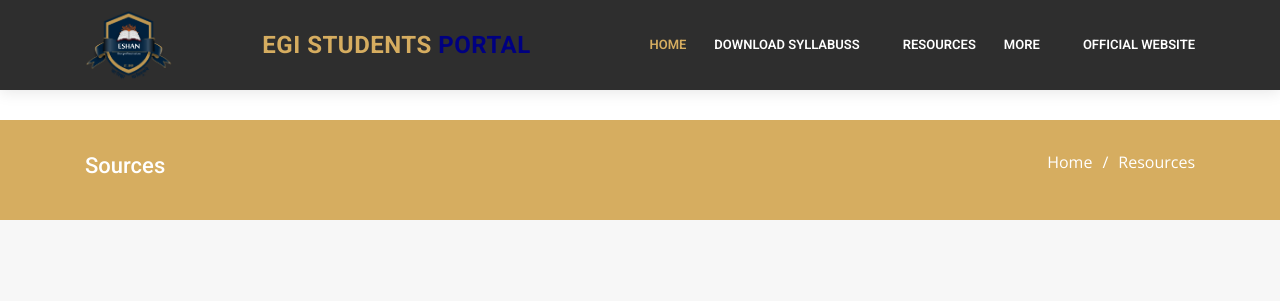
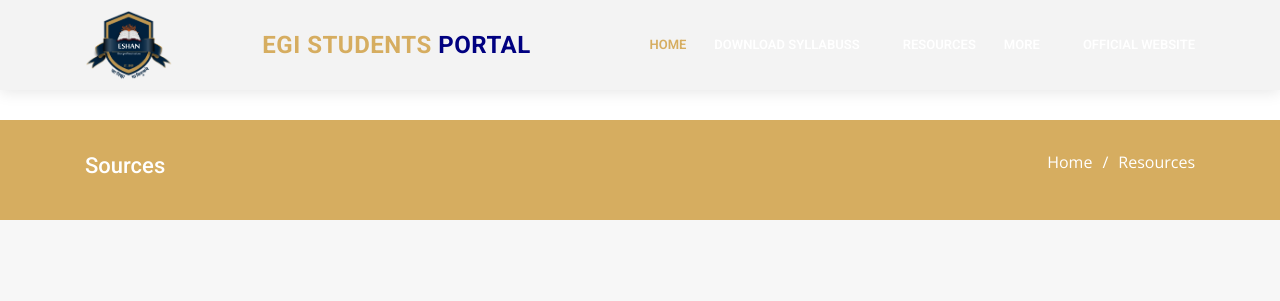
Before and after one commit to ianshulx/egiportal, a Django app: page /notice/ in a window 1280 px wide. Shown: the top 301 px of the page. Run offline with Django 3.2, Linux system fonts and the light colour scheme; a user stored in the database is signed in; data comes from the database, SQL or seed files in the repository; some libraries are stand-ins or nearby versions; some web fonts are replaced.

Commit message:
Update style.css

```diff
--- a/static/assets/css/style.css
+++ b/static/assets/css/style.css
@@ -62,7 +62,7 @@ h1, h2, h3, h4, h5, h6 {
 # Header
 --------------------------------------------------------------*/
 #header {
-  background:rgb(46, 46, 46);
+  background:rgb(243, 243, 243);
   transition: all 0.5s;
   z-index: 997;
   padding: 10px 0;
```
